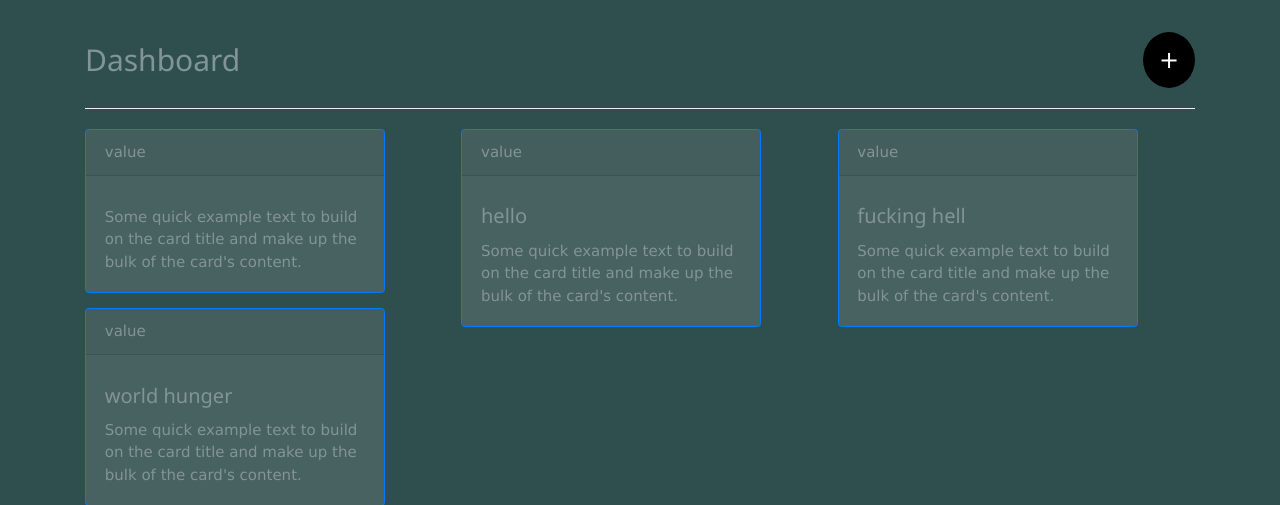
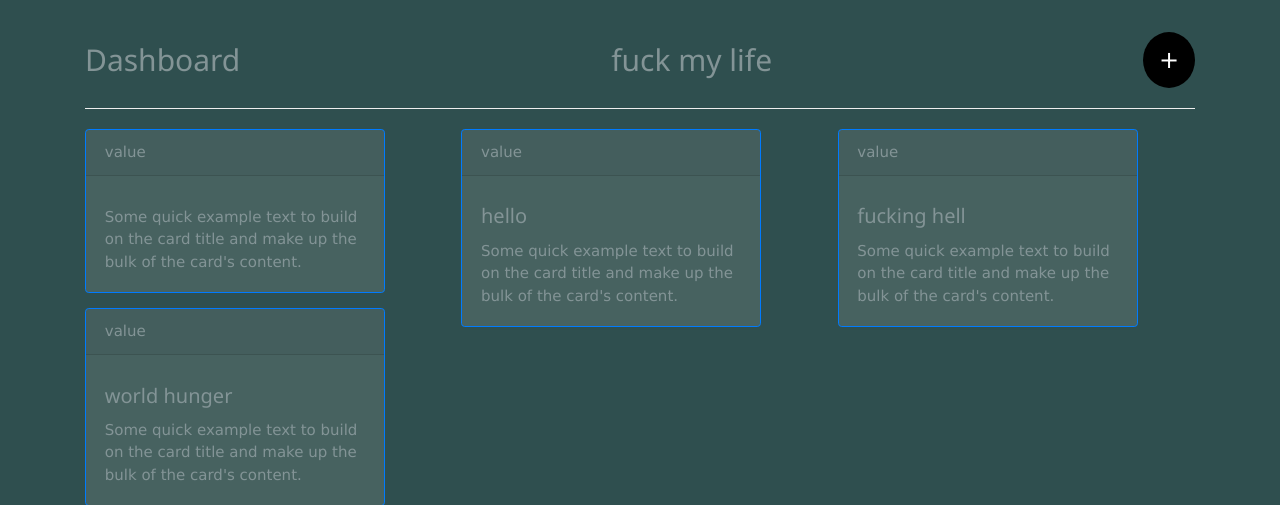
Before and after one commit to lukeaparker/valUe, a Django app: page /dashboard in a window 1280 px wide. Shown: the part 53-558 px from the top of the page. Run offline with Django 3.2, Linux system fonts and the light colour scheme; data comes from the database, SQL or seed files in the repository; both versions use the stored data as it was after the commit; some libraries are stand-ins or nearby versions.

Commit message:
merge please '

```diff
--- a/value_app/templates/dashboard.html
+++ b/value_app/templates/dashboard.html
@@ -2,6 +2,7 @@
 
 <div class="d-flex justify-content-between">
   <h2>Dashboard</h2>
+  <h2>fuck my life</h2>
   <!-- Button trigger modal -->
 <button type="button" class="w3-button w3-large w3-circle w3-xlarge w3-ripple w3-black" data-toggle="modal" data-target="#exampleModalCenter">+</button></div>
 
```
Also changed, not shown: db.sqlite3.
